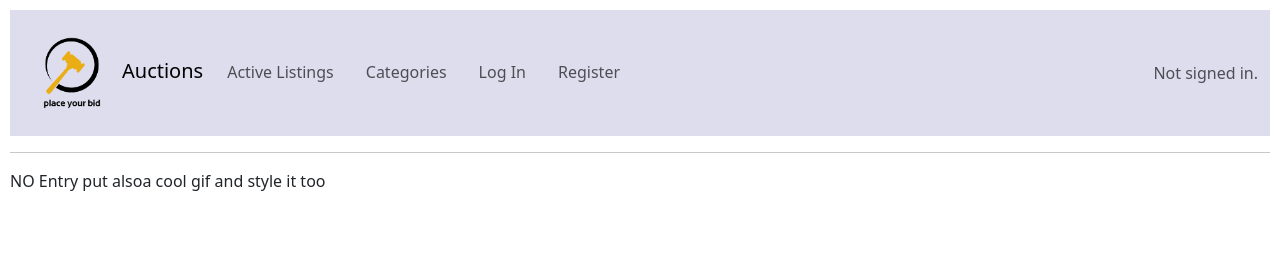
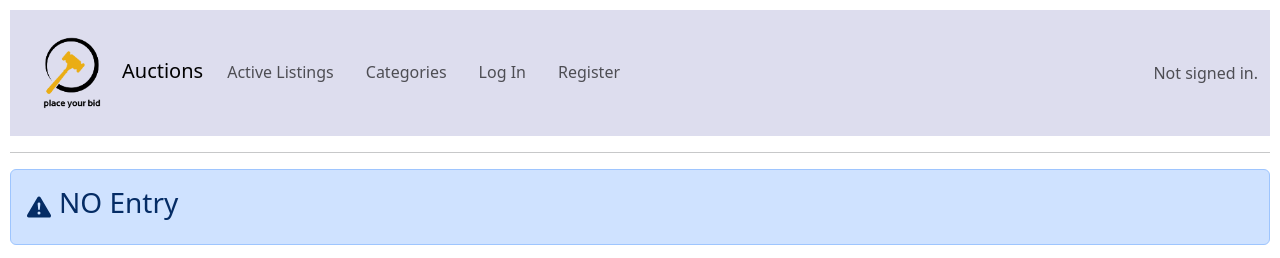
Before and after one commit to Maazalisaeed/commerce, a Django app: page /reomove_wishlist in a window 1280 px wide. Shown: the top 258 px of the page. Run offline with Django 3.2, Linux system fonts and the light colour scheme; some libraries are stand-ins or nearby versions.

Commit message:
added a gif and alret of bootstrap5 for error_page

```diff
--- a/auctions/templates/auctions/error_page.html
+++ b/auctions/templates/auctions/error_page.html
@@ -1,5 +1,20 @@
 {% extends "auctions/layout.html" %}
 {% block title %}Error{% endblock %}
 {% block body %}
-{{error}} put alsoa cool gif and style it too
+
+<div class="alert alert-primary d-flex align-items-center" role="alert">
+    <svg xmlns="http://www.w3.org/2000/svg" width="24" height="24" fill="currentColor"
+        class="bi bi-exclamation-triangle-fill flex-shrink-0 me-2" viewBox="0 0 16 16" role="img" aria-label="Warning:">
+        <path
+            d="M8.982 1.566a1.13 1.13 0 0 0-1.96 0L.165 13.233c-.457.778.091 1.767.98 1.767h13.713c.889 0 1.438-.99.98-1.767L8.982 1.566zM8 5c.535 0 .954.462.9.995l-.35 3.507a.552.552 0 0 1-1.1 0L7.1 5.995A.905.905 0 0 1 8 5zm.002 6a1 1 0 1 1 0 2 1 1 0 0 1 0-2z" />
+    </svg>
+    <div>
+        <h3>{{error}}</h3>
+    </div>
+</div>
+<div style="text-align: center;" class="mt-3">
+    <iframe src="https://giphy.com/embed/XdNgZwthAEVI1hyreL" width="480" height="270" frameBorder="0"
+        class="giphy-embed" allowFullScreen></iframe>
+    <p><a href="https://giphy.com/gifs/love-sexy-glitch-XdNgZwthAEVI1hyreL">via GIPHY</a></p>
+</div>
 {% endblock %}
```
